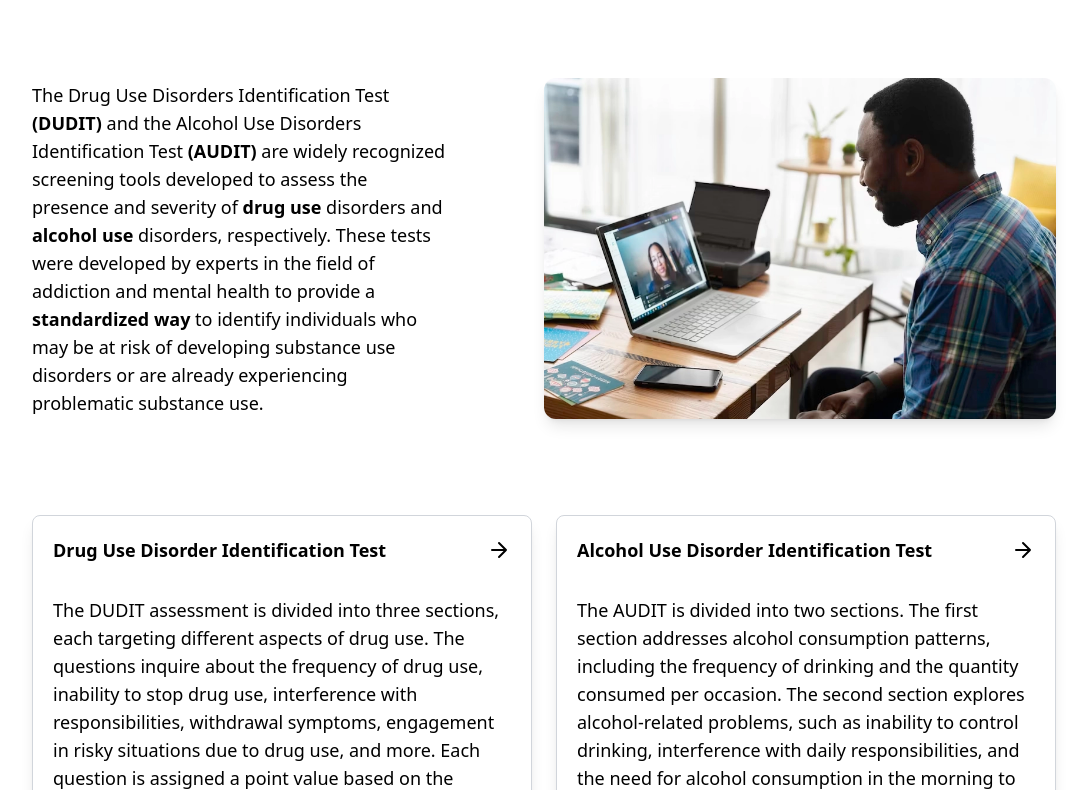
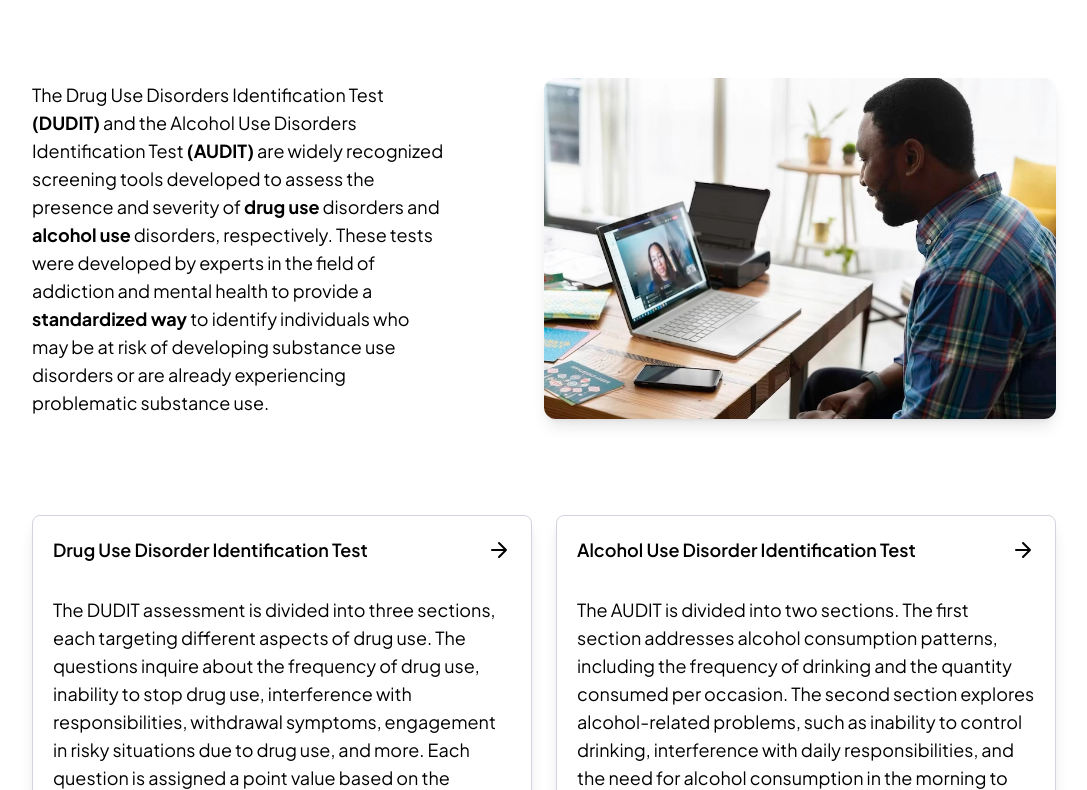
Before and after one commit to Mx-Crvr/screening, a website: page dist/index.html in a window 1280 px wide. Shown: the part 163-953 px from the top of the page, without its empty margins (96-1183 px from the left). Drawn offline with Linux system fonts and the light colour scheme.

Commit message:
add custom font

```diff
--- a/src/input.css
+++ b/src/input.css
@@ -1,7 +1,9 @@
+@import url('https://fonts.googleapis.com/css2?family=Plus+Jakarta+Sans:ital,wght@0,200;0,300;0,400;0,500;0,600;0,700;0,800;1,200;1,300;1,400;1,500;1,600;1,700;1,800&display=swap');
+
+
 @tailwind base;
 @tailwind components;
 @tailwind utilities;
-
 .context {
   min-height: 12em;
 }
--- a/tailwind.config.js
+++ b/tailwind.config.js
@@ -14,6 +14,9 @@ module.exports = {
       xl: '1280px',
     },
     extend: {
+      fontFamily: {
+        jakarta: ['Plus Jakarta Sans', 'sans-serif']
+      },
       colors: {
         lightblue: "#1e90ff",
       }
```
Also changed, not shown: dist/audit.html, dist/dudit.html, dist/index.html, dist/result_pages/audit_results.html, dist/result_pages/dudit_results.html, dist/result_pages/results.html, dist/styles.css.
